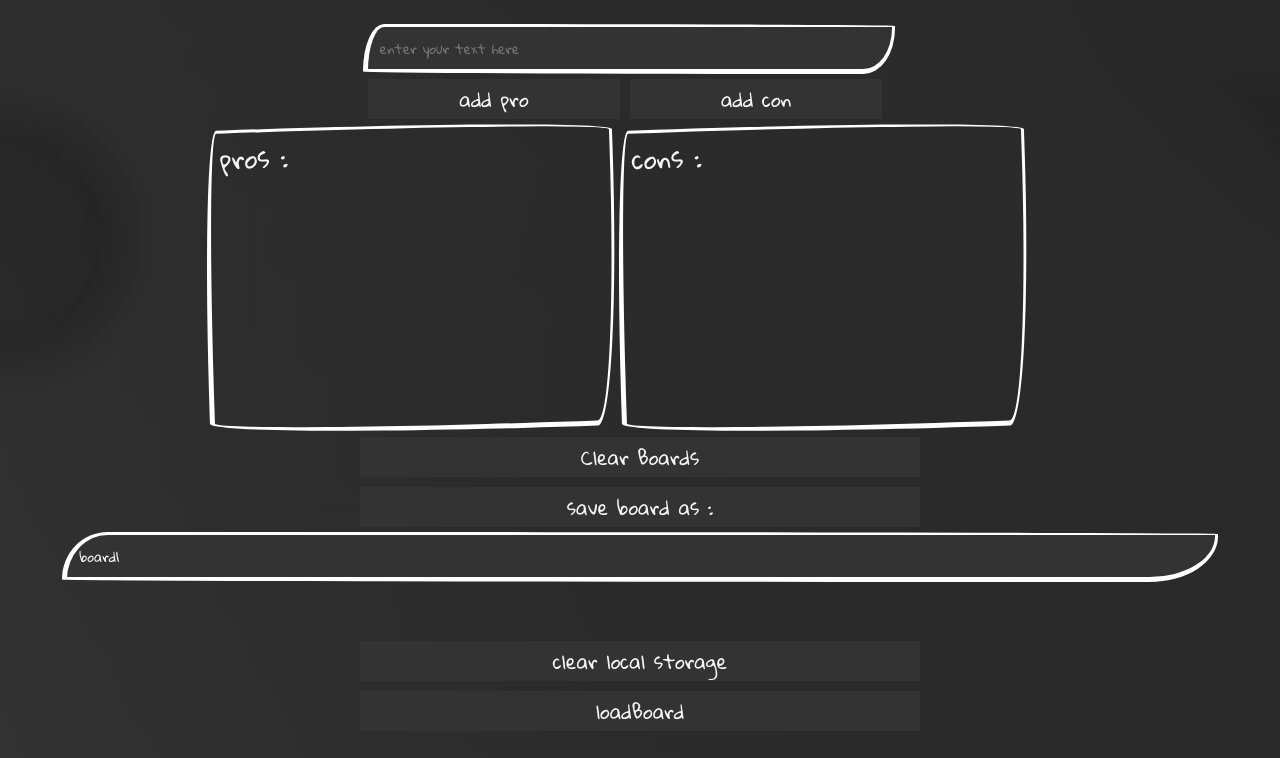
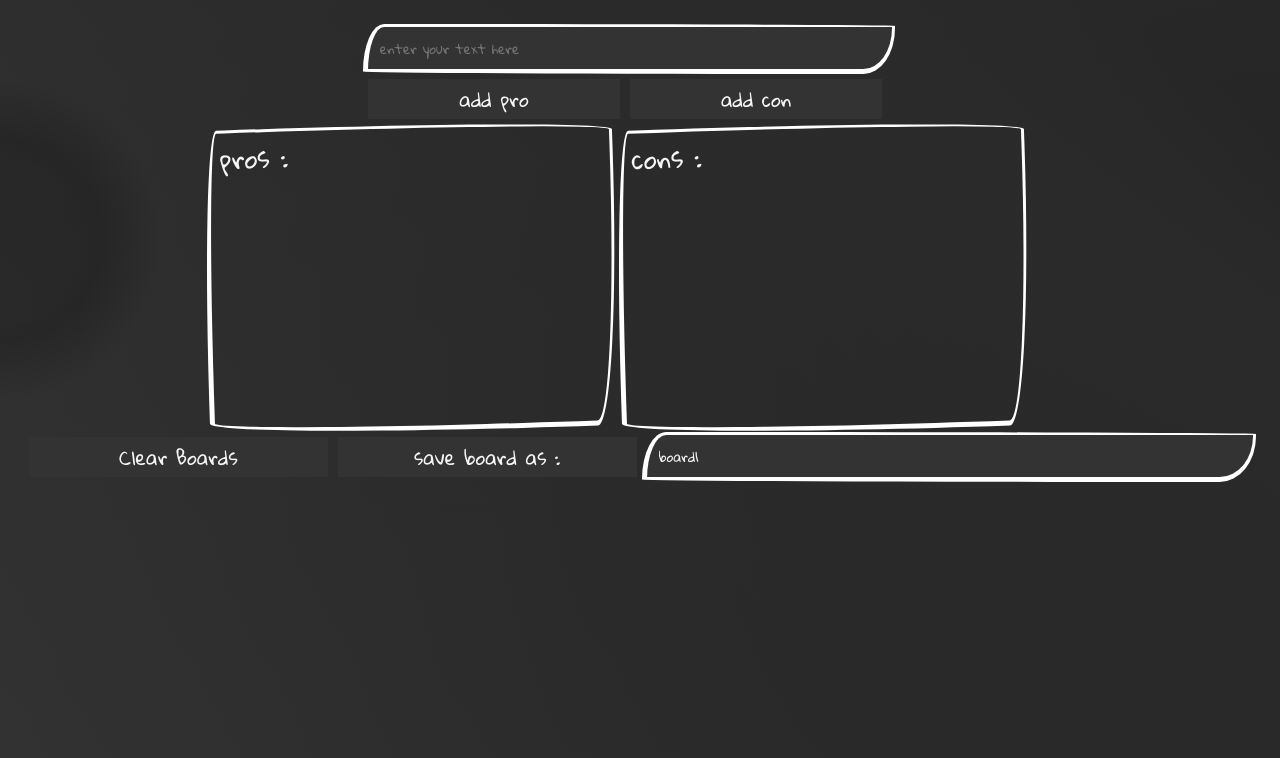
Before and after one commit to Ae111n/pros-and-cons, a Nuxt app: page / in a window 1280 px wide. Shown: the top 758 px of the page. Built offline with nearby package versions, Linux system fonts and the light colour scheme.

Commit message:
boards saved to local storage are now displayed as clickable  list elements containing the board name ...

```diff
--- a/components/pros-and-cons.vue
+++ b/components/pros-and-cons.vue
@@ -20,13 +20,14 @@
                 </ul>
             </div>
         </div>
-        <button @click="clear">Clear Boards</button>
-        <button @click="saveBoard">save board as : </button><input v-model="boardName" type="text">
-        <br>
-        <br>
-        <br>
-        <button @click="clearLocalStorage">clear local storage</button>
-        <button @click="loadBoard(boardId)">loadBoard</button>
+        <div id="controls">
+            <button @click="clear">Clear Boards</button>
+            <button @click="saveBoard">save board as : </button><input v-model="boardName" type="text">
+        </div>
+
+        <ul v-for="board in boards" :key="board">
+            <li class="boards-list" @click="loadBoard(board.id)">{{ board.name }}</li>
+        </ul>
 
 
 
@@ -42,10 +43,12 @@ export default {
             pros: [],
             cons: [],
             boardName: 'board1',
-            boardId: '1'
+            boardId: '1',
+            boards: JSON.parse(localStorage.getItem('boards'))
 
         }
     },
+
     methods: {
         saveBoard() {
             const boards = JSON.parse(localStorage.getItem('boards')) || [];
@@ -58,7 +61,11 @@ export default {
             if (!this.pros.length && !this.cons.length) {
                 alert('you cant save an empty board')
                 return
-            } else {
+            } else if (!this.boardName){
+                alert('you must choose a name to save the board ...')
+                return
+            }
+             else {
                 boards.push(newBoard)
                 localStorage.setItem('boards', JSON.stringify(boards))
                 this.boardName = ''
@@ -80,6 +87,7 @@ export default {
         },
         clearLocalStorage() {
             localStorage.clear();
+            this.boards = ''
         },
 
         addPro() {
@@ -128,6 +136,20 @@ export default {
 <style>
 @import url('https://fonts.googleapis.com/css2?family=Gloria+Hallelujah&family=Orbitron:wght@400..900&display=swap');
 
+#controls {
+    display: flex;
+    flex-direction: row;
+    width: 100%;
+}
+.boards-list {
+    font-family: "Gloria Hallelujah", cursive;
+   font-size: 34px;
+   cursor: pointer;
+}
+.boards-list:hover {
+    border-radius: 34%;
+    box-shadow: rgba(0, 0, 0, 0.17) 0px -23px 25px 0px inset, rgba(0, 0, 0, 0.15) 0px -36px 30px 0px inset, rgba(0, 0, 0, 0.1) 0px -79px 40px 0px inset, rgba(0, 0, 0, 0.06) 0px 2px 1px, rgba(0, 0, 0, 0.09) 0px 4px 2px, rgba(0, 0, 0, 0.09) 0px 8px 4px, rgba(0, 0, 0, 0.09) 0px 16px 8px, rgba(0, 0, 0, 0.09) 0px 32px 16px;
+}
 .gloria-hallelujah-regular {
     font-family: "Gloria Hallelujah", cursive;
     font-weight: 300;
```
